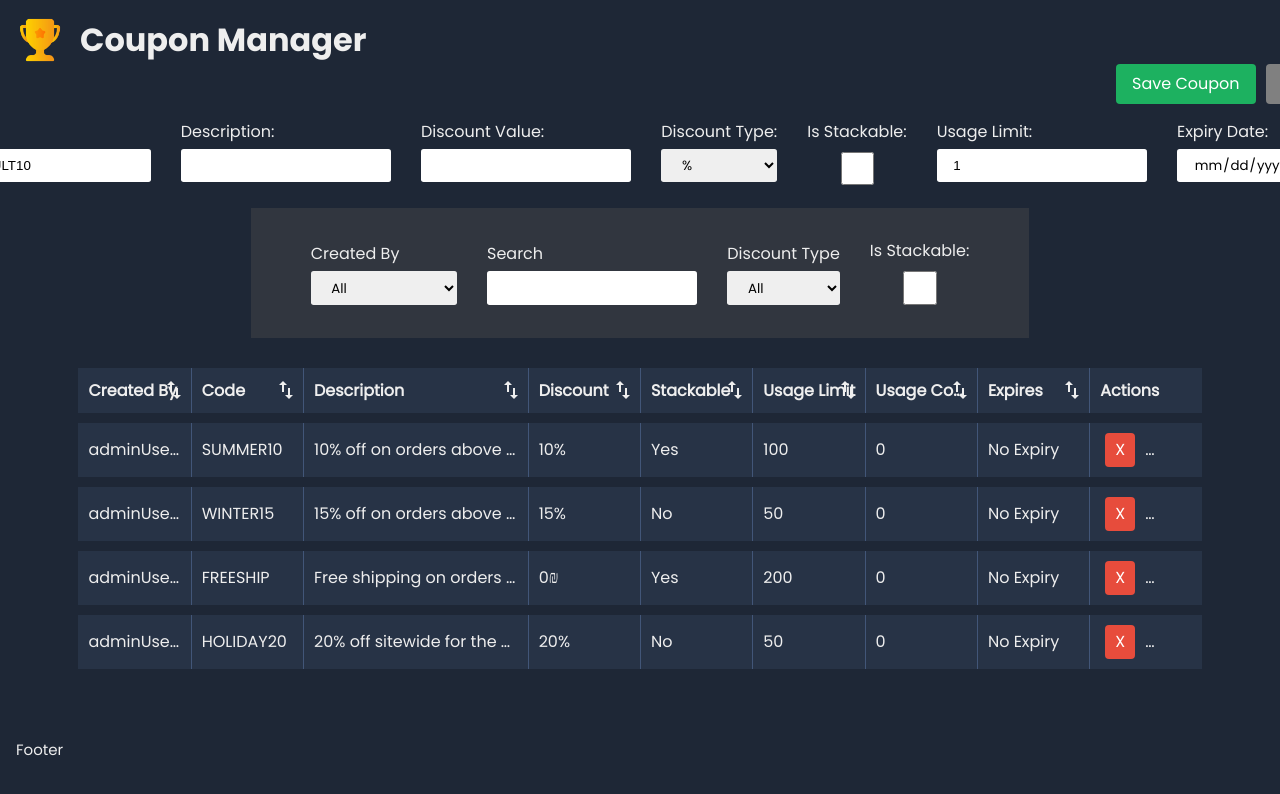
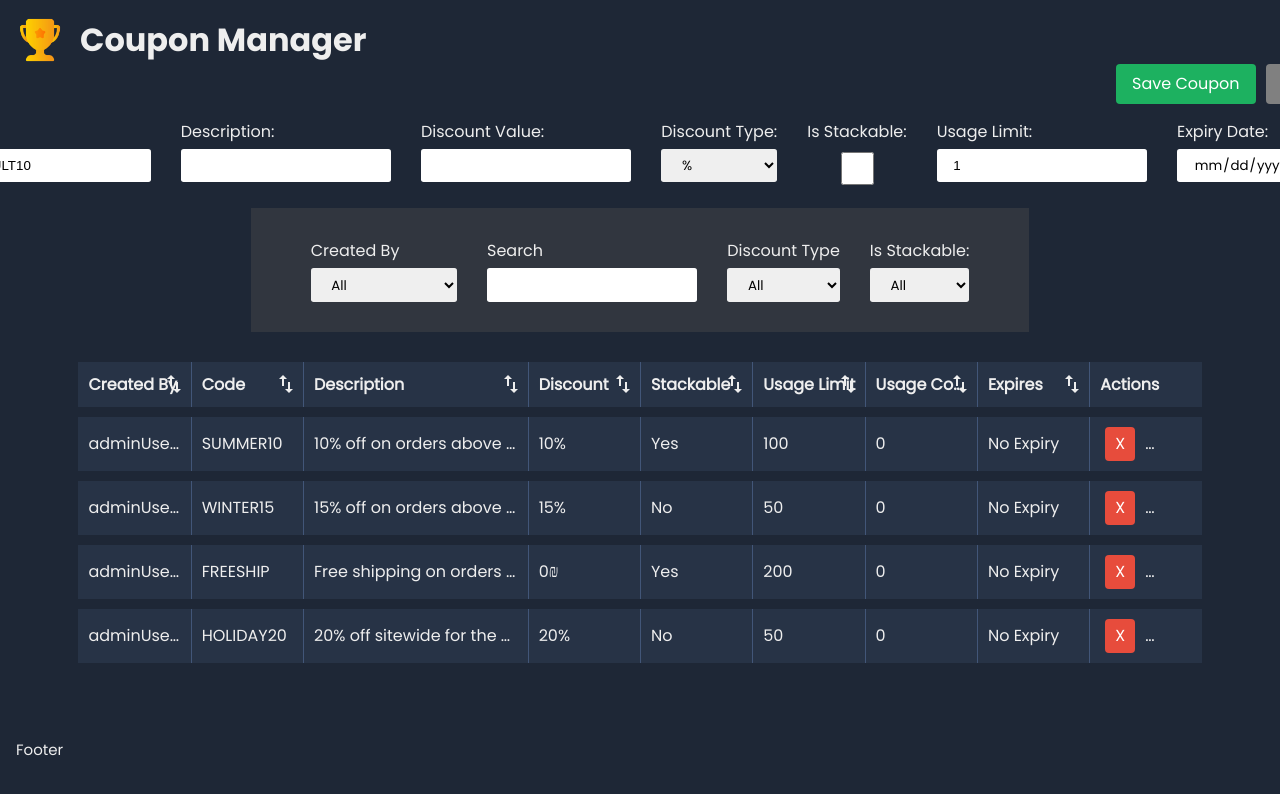
Before and after one commit to EdenAlmighty/Coupon-Manager, a React (Vite) app: page / in a window 1280 px wide. Shown: the top 794 px of the page. Built offline with nearby package versions, Linux system fonts and the light colour scheme.

Commit message:
Change isStackable filter to select box

```diff
--- a/src/components/CouponFilter.jsx
+++ b/src/components/CouponFilter.jsx
@@ -3,9 +3,14 @@ import { CustomInput } from './CustomInput';
 
 export function CouponFilter({ filterBy, onFilter }) {
     function handleChange(field, value) {
-        if ((field === 'createdBy' || field === 'discountType') && value === 'all') {
+        if (field === 'isStackable' && value !== '') {
+            value = value === 'true'
+        }
+
+        if ((field === 'createdBy' || field === 'discountType' || field === 'isStackable') && value === 'all') {
             value = ''
         }
+
         const newFilterBy = { ...filterBy, [field]: value }
         onFilter(newFilterBy)
     }
@@ -50,10 +55,15 @@ export function CouponFilter({ filterBy, onFilter }) {
 
             <CustomInput
                 label="Is Stackable:"
-                type="checkbox"
+                type="select"
                 name="isStackable"
-                checked={filterBy.isStackable}
-                onChange={(ev) => handleChange('isStackable', ev.target.checked)}
+                value={filterBy.isStackable}
+                onChange={(ev) => handleChange('isStackable', ev.target.value)}
+                options={[
+                    { value: '', label: 'All' },
+                    { value: true, label: 'Yes' },
+                    { value: false, label: 'No' }
+                ]}
             />
 
         </article>
```
